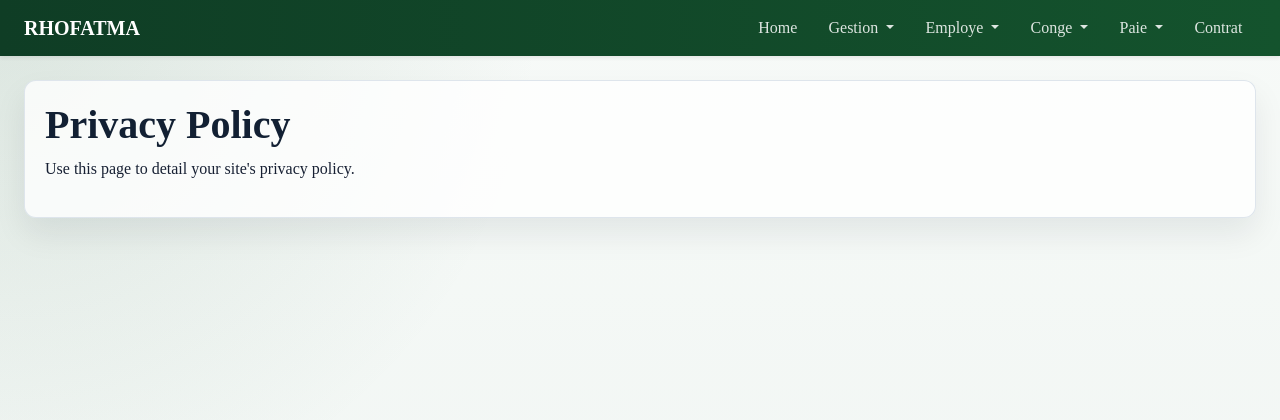
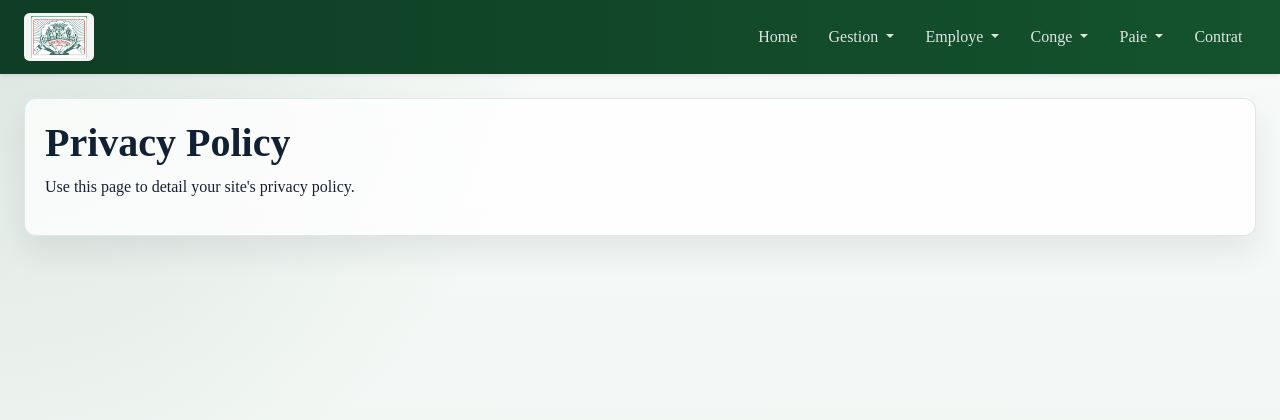
Before and after one commit to cabatout12/RHOFATMA.Web, an ASP.NET Core app: page /Home/Privacy in a window 1280 px wide. Shown: the top 420 px of the page. Run offline with ASP.NET Core 8, Linux system fonts and the light colour scheme; style sheets or scripts are compiled from the project's sources.

Commit message:
Add OFATMA logo to navbar

```diff
--- a/RHOFATMA.Web/Views/Shared/_Layout.cshtml
+++ b/RHOFATMA.Web/Views/Shared/_Layout.cshtml
@@ -12,7 +12,9 @@
     <header>
         <nav class="navbar navbar-expand-lg navbar-dark app-navbar shadow-sm">
             <div class="container-fluid px-3 px-lg-4">
-                <a class="navbar-brand fw-bold" asp-area="" asp-controller="Home" asp-action="Index">RHOFATMA</a>
+                <a class="navbar-brand fw-bold" asp-area="" asp-controller="Home" asp-action="Index">
+                    <img src="~/images/ofatma-logo.jpg" asp-append-version="true" alt="OFATMA" class="navbar-logo" />
+                </a>
                 <button class="navbar-toggler" type="button" data-bs-toggle="collapse" data-bs-target=".navbar-collapse" aria-controls="navbarSupportedContent"
                         aria-expanded="false" aria-label="Toggle navigation">
                     <span class="navbar-toggler-icon"></span>
--- a/RHOFATMA.Web/wwwroot/css/site.css
+++ b/RHOFATMA.Web/wwwroot/css/site.css
@@ -51,7 +51,19 @@ textarea,
 }
 
 .navbar-brand {
+  display: inline-flex;
+  align-items: center;
   letter-spacing: 0;
+}
+
+.navbar-logo {
+  width: auto;
+  height: 48px;
+  max-width: 180px;
+  object-fit: contain;
+  border-radius: 0.35rem;
+  background: rgba(255, 255, 255, 0.95);
+  padding: 0.2rem 0.45rem;
 }
 
 .navbar-dark .navbar-nav .nav-link {
```
Also changed, not shown: RHOFATMA.Web/wwwroot/images/ofatma-logo.jpg (added).
